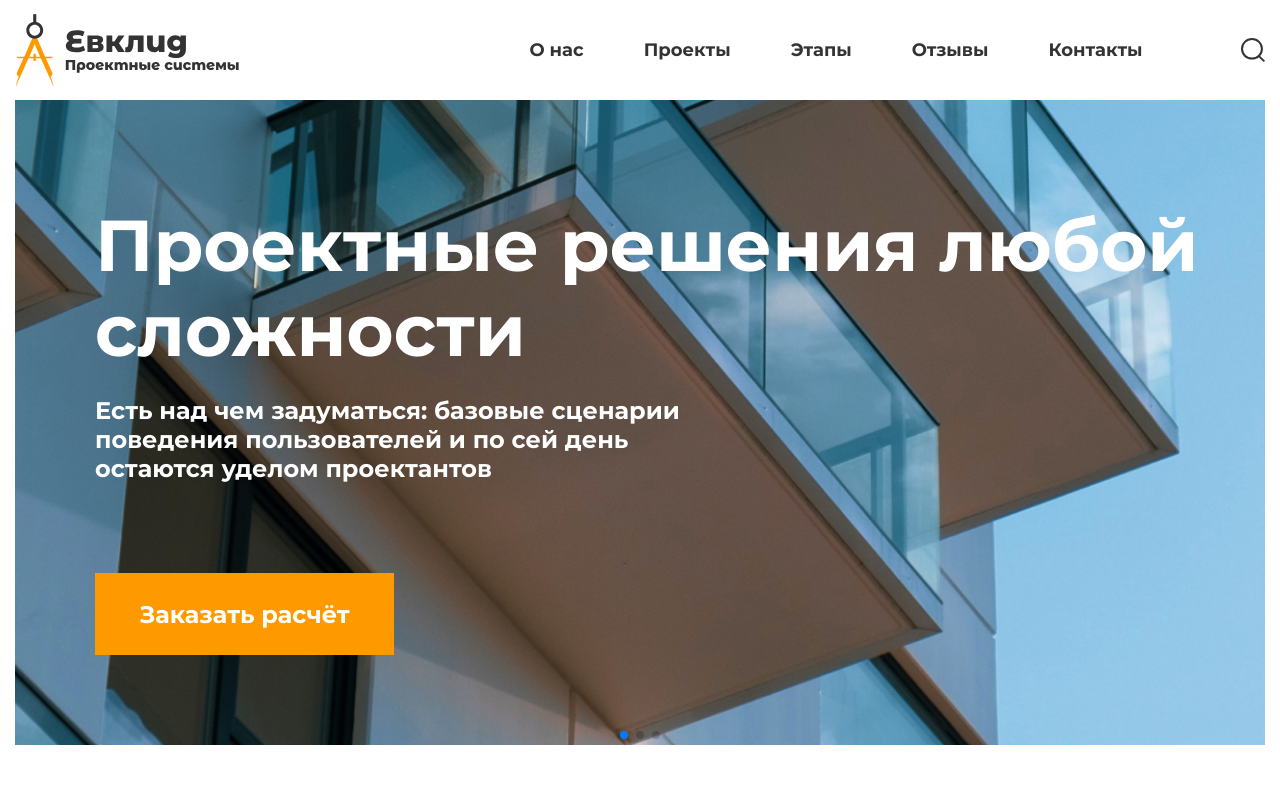
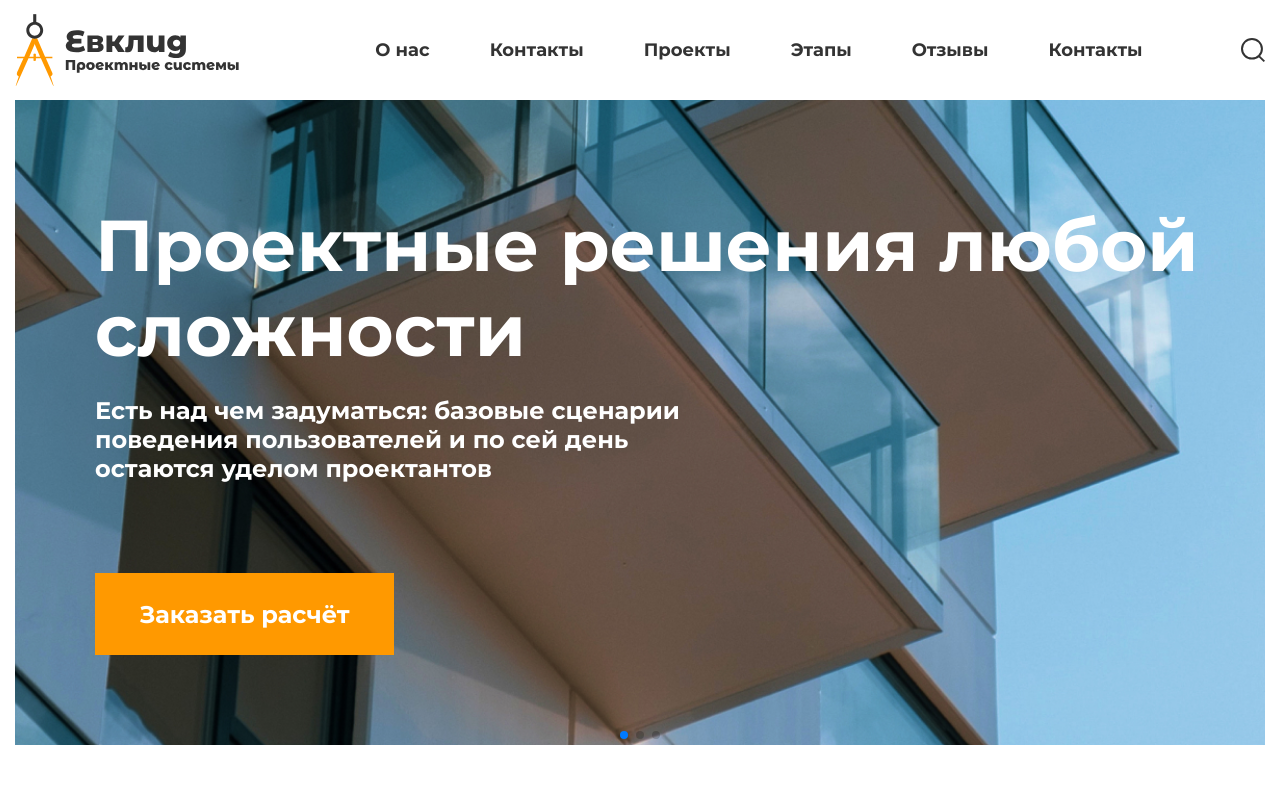
Before and after one commit to gaykakuznetsova/special-app, a plain HTML site: page special-app/index.html in a window 1280 px wide. Shown: the top 800 px of the page. Drawn offline with nearby package versions, Linux system fonts and the light colour scheme; grey boxes are pictures that could not be loaded; files whose address does not match are found by name.

Commit message:
new link

```diff
--- a/special-app/index.html
+++ b/special-app/index.html
@@ -32,6 +32,11 @@
                 О&nbsp;нас
                </a>
                 </li>
+                <li>
+                  <a href="#" class="header__link">
+                   Контакты
+                  </a>
+                   </li>
                 <li>
                 <a href="#" class="header__link">
                     Проекты
```
